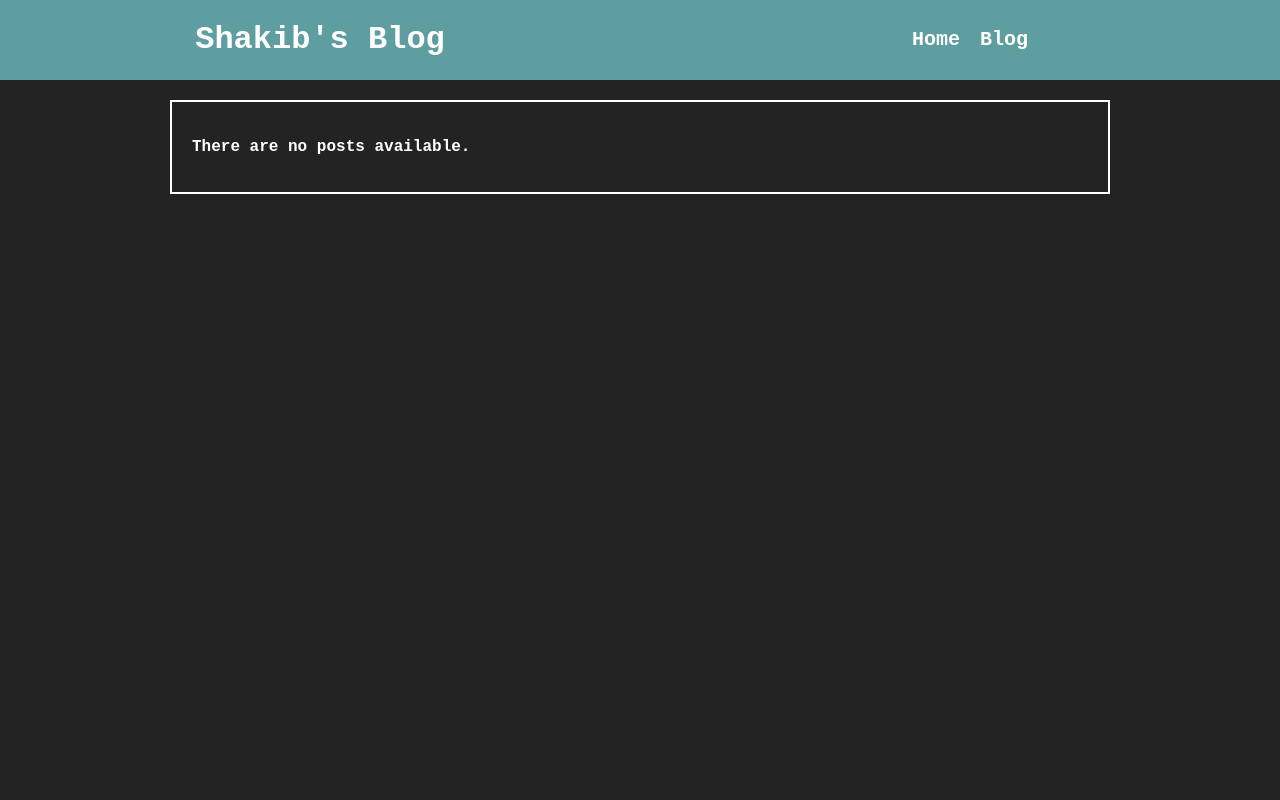
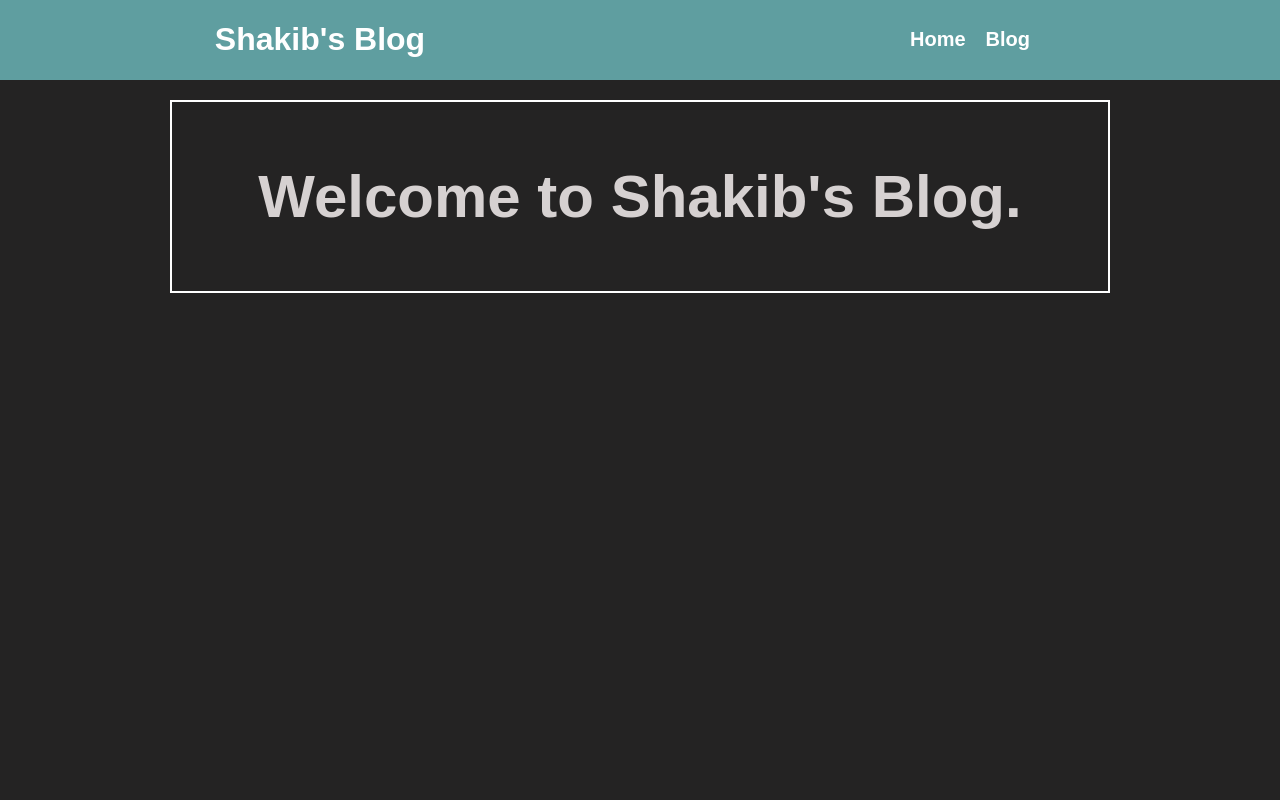
Before and after one commit to devShakib015/myBLog, a Django app: page / in a window 1280 px wide. Run offline with Django 3.2, Linux system fonts and the light colour scheme; data that the repository does not hold is empty.

Commit message:
Update upto Generic

```diff
--- a/mysite/blog/static/css/blog.css
+++ b/mysite/blog/static/css/blog.css
@@ -1,8 +1,8 @@
 html{
     box-sizing: border-box;
-    color: white;
+    color: rgb(214, 209, 209);
     font-size: medium;
-    font-family: 'Courier New', Courier, monospace;
+    font-family: Arial, Helvetica, sans-serif;
     font-weight: 600;
 }
 
@@ -59,3 +59,28 @@ header{
     margin: 20px auto;
     padding: 20px;
 }
+
+#welcome{
+    text-align: center;
+    font-size: 60px;
+}
+
+.link_title{
+    color: wheat;
+}
+
+.link_title:hover{
+    color: whitesmoke;
+}
+
+.pagination-position{
+    text-align: center;
+}
+
+.pagination-position a{
+    color: turquoise;
+}
+
+.pagination-position a:hover{
+    color: white;
+}
--- a/mysite/blog/templates/blog/base.html
+++ b/mysite/blog/templates/blog/base.html
@@ -10,12 +10,13 @@
 <body>
     <header>
         <div id="brand">
-            <h1>Shakib's Blog</h1>
+            <a href="{% url 'blog:index' %}"><h1>Shakib's Blog</h1></a>
+
         </div>
         <nav id="navbar">
             <ul>
-                <a href="{% url 'blog:post_list' %}"><li>Home</li></a>
-                <a href=""><li>Blog</li></a>
+                <a href="{% url 'blog:index' %}"><li>Home</li></a>
+                <a href="{% url 'blog:post_list' %}"><li>Blog</li></a>
 
             </ul>
         </nav>
--- a/mysite/blog/templates/blog/index.html
+++ b/mysite/blog/templates/blog/index.html
@@ -1,11 +1,5 @@
 {% extends 'blog/base.html' %}
+{% block title %}Shakib's blog{% endblock title %}
     {% block content %}
-        {% for post in published_posts %}
-            <a href="{% url 'blog:post_detail' post.slug %}"><h1>{{ post.title }}</h1></a>
-            <small>Written by {{ post.author }} - {{ post.publish }}</small>
-            <p>{{ post.body|truncatewords:30|linebreaks }}</p>
-            <br>
-        {% empty %}
-        <p>There are no posts available.</p>
-        {% endfor %}
+        <h1 id="welcome">Welcome to Shakib's Blog.</h1>
     {% endblock content %}
--- a/mysite/blog/templates/blog/post_detail.html
+++ b/mysite/blog/templates/blog/post_detail.html
@@ -1,6 +1,7 @@
 {% extends 'blog/base.html' %}
+{% block title %}{{ post.title }}{% endblock title %}
     {% block content %}
         <h1>{{ post.title }}</h1>
         <small>Written by {{ post.author }} - {{ post.publish }}</small>
-        <p>{{ post.body|linebreaks }}</p>
+        <p>{{ post.body|linebreaksbr }}</p>
     {% endblock content %}
--- a/mysite/blog/urls.py
+++ b/mysite/blog/urls.py
@@ -4,6 +4,7 @@ from . import views
 app_name = "blog"
 
 urlpatterns = [
-    path('', views.post_list, name='post_list'),
+    path('', views.index, name='index'),
+    path('blog/', views.PostListView.as_view(), name='post_list'),
     path('<slug:posts>/', views.post_detail, name='post_detail')
 ]
--- a/mysite/blog/views.py
+++ b/mysite/blog/views.py
@@ -1,15 +1,17 @@
 from django.shortcuts import render, get_object_or_404
 from .models import Post
+from django.views.generic import ListView
+from django.core.paginator import Paginator, EmptyPage, PageNotAnInteger
 
 # Create your views here.
-def post_list(request):
-    posts = Post.objects.all()
-    published_posts = Post.objects.filter(status='published')
-    context = {
-        'posts': posts,
-        'published_posts': published_posts,
-    }
-    return render(request, 'blog/index.html', context)
+def index(request):
+    return render(request, 'blog/index.html')
+
+class PostListView(ListView):
+    queryset = Post.objects.filter(status='published')
+    paginate_by = 3
+    context_object_name = 'p_p'
+    template_name = 'blog/post_list.html'
 
 def post_detail(request,posts):
     post = get_object_or_404(Post, slug=posts)
```
Also changed, not shown: mysite/blog/templates/blog/pagination.html (added, +13 -0 lines), mysite/blog/templates/blog/post_list.html (added, +13 -0 lines), 5 other files.
